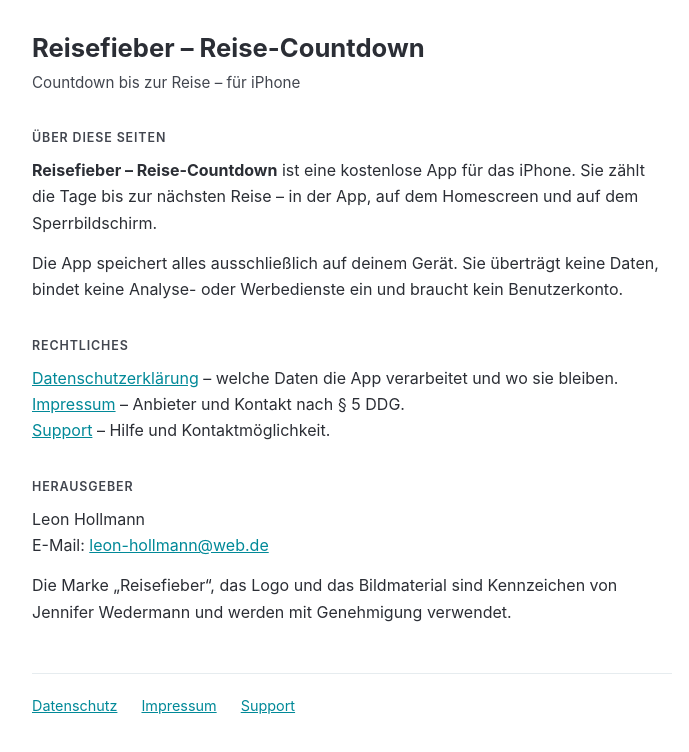
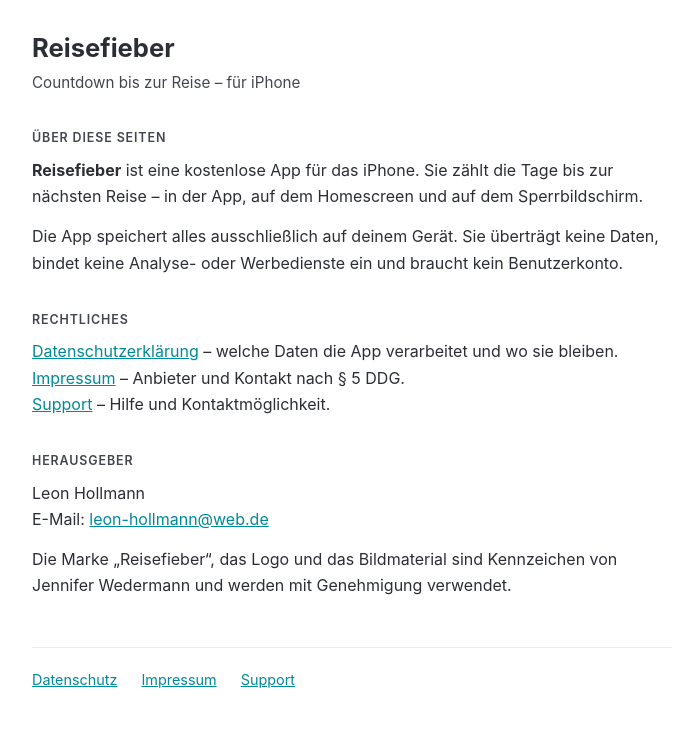
Before and after one commit to LeonHolli/reisefieber-app, a plain HTML site: page index.html in a window 1280 px wide. Shown: the whole page, without its empty margins (288-977 px from the left). Drawn offline with Linux system fonts and the light colour scheme.

Commit message:
App-Name auf Reisefieber umstellen
Co-Authored-By: Claude Sonnet 5.5 <noreply@anthropic.com>

```diff
--- a/index.html
+++ b/index.html
@@ -3,7 +3,7 @@
 <head>
 <meta charset="utf-8">
 <meta name="viewport" content="width=device-width, initial-scale=1">
-<title>Reisefieber – Reise-Countdown – Reisefieber Countdown</title>
+<title>Reisefieber</title>
 <meta name="robots" content="index, follow">
 <style>
   :root { --teal:#018998; --ink:#2B2E35; --slate:#42464F; --line:#E6ECEF; }
@@ -28,10 +28,10 @@
 </head>
 <body>
 <main>
-<h1>Reisefieber – Reise-Countdown</h1>
+<h1>Reisefieber</h1>
 <p class="lead">Countdown bis zur Reise – für iPhone</p>
 <h2>Über diese Seiten</h2>
-<p><strong>Reisefieber – Reise-Countdown</strong> ist eine kostenlose App für
+<p><strong>Reisefieber</strong> ist eine kostenlose App für
 das iPhone. Sie zählt die Tage bis zur nächsten Reise – in der App, auf dem
 Homescreen und auf dem Sperrbildschirm.</p>
 <p>Die App speichert alles ausschließlich auf deinem Gerät. Sie überträgt
```
Also changed, not shown: datenschutz.html (+2 -2 lines), impressum.html (+2 -2 lines), support.html (+2 -2 lines), 1 other file.
